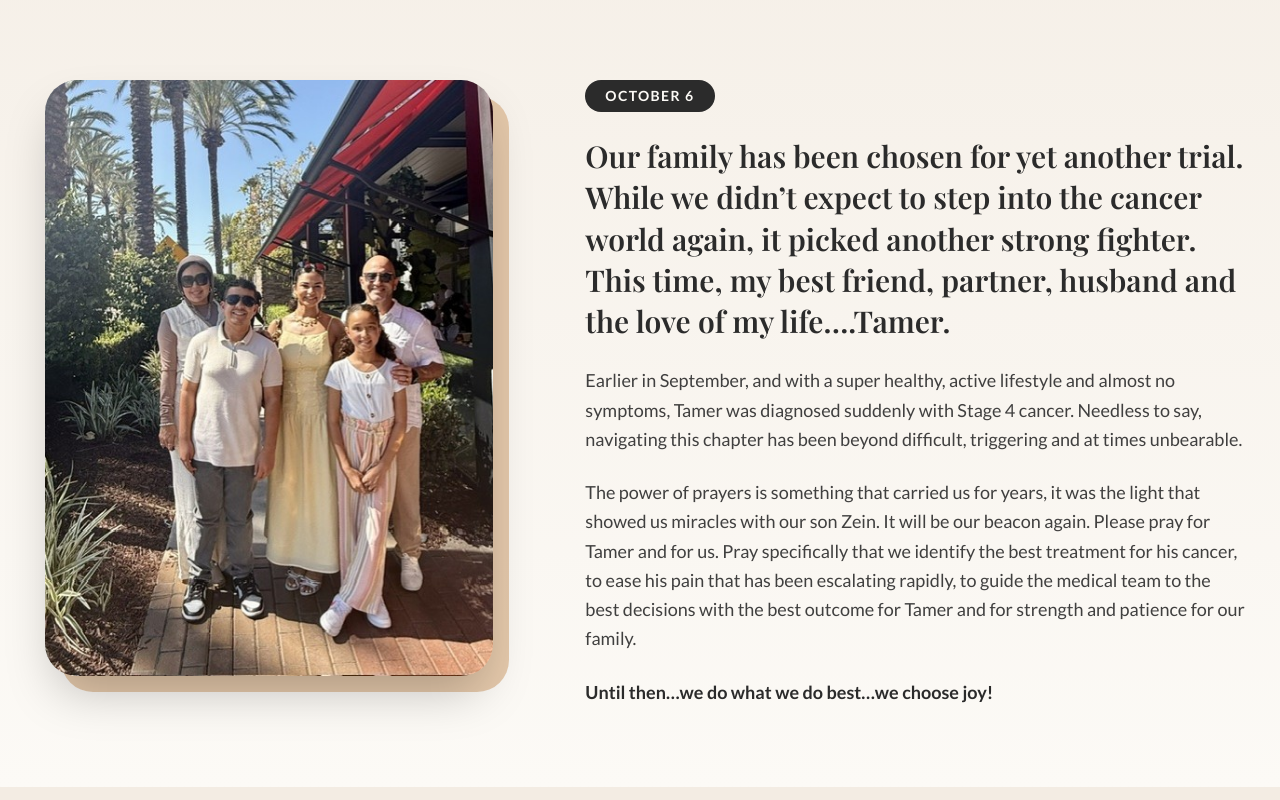
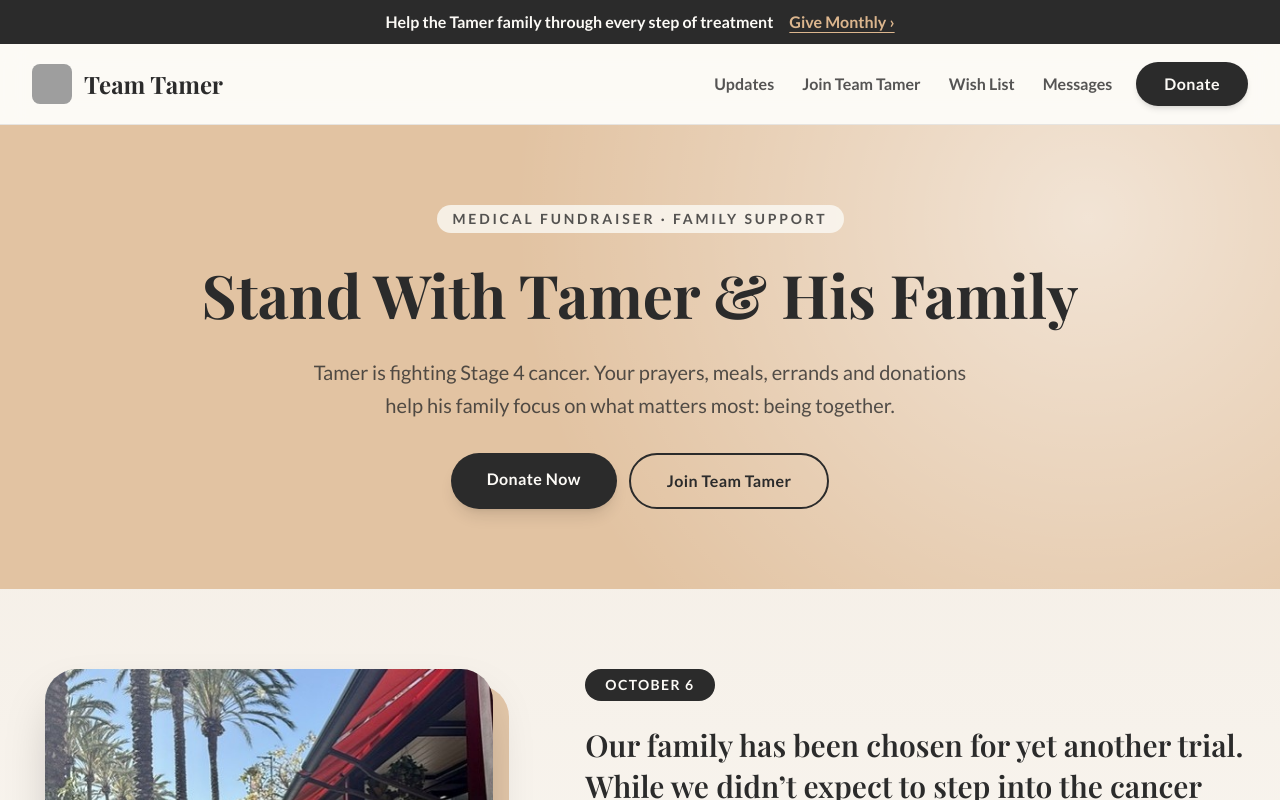
Before and after one commit to shalinjirawla/Twogooders_charity, a Next.js app: page / in a window 1280 px wide. Shown: the top 800 px of the page. Built offline with nearby package versions, Linux system fonts and the light colour scheme; grey boxes are pictures that could not be loaded.

Commit message:
fund raiser header

```diff
--- a/src/app/globals.css
+++ b/src/app/globals.css
@@ -17,3 +17,8 @@ body {
   color: var(--color-ink);
   font-family: var(--font-sans);
 }
+
+html {
+  scroll-behavior: smooth;
+  scroll-padding-top: 6rem;
+}
--- a/src/app/layout.tsx
+++ b/src/app/layout.tsx
@@ -15,7 +15,7 @@ const playfair = Playfair_Display({
 });
 
 export const metadata: Metadata = {
-  title: "It’s Tamer Time!",
+  title: "TG_tamer",
 };
 
 export default function RootLayout({ children }: LayoutProps<"/">) {
--- a/src/app/page.tsx
+++ b/src/app/page.tsx
@@ -1,4 +1,5 @@
 import Image from "next/image";
+import { SiteHeader } from "@/components/SiteHeader";
 
 const container = "mx-auto w-full max-w-7xl px-5 sm:px-8";
 
@@ -89,6 +90,8 @@ function Tick({
 
 export default function Home() {
   return (
+    <>
+    <SiteHeader />
     <main className="overflow-x-hidden text-lg">
       {/* ---------- Family update ---------- */}
       <section className="relative bg-gradient-to-b from-sand/70 to-cream">
@@ -155,7 +158,7 @@ export default function Home() {
       </section>
 
       {/* ---------- What's going on ---------- */}
-      <section className="py-20 sm:py-28">
+      <section id="updates" className="py-20 sm:py-28">
         <div className={container}>
           <div className="text-center">
             <Heading>WHAT’S GOING ON WITH TAM &amp; THE FAM</Heading>
@@ -217,7 +220,7 @@ export default function Home() {
       {/* ---------- Join + Wish list ---------- */}
       <section className="py-20 sm:py-28">
         <div className={`${container} grid items-start gap-8 lg:grid-cols-2`}>
-          <div className={card}>
+          <div id="join" className={card}>
             <Heading className="text-2xl sm:text-3xl">
               IT TAKES A VILLAGE TO BEAT CANCER - JOIN TEAM TAMER
             </Heading>
@@ -245,7 +248,7 @@ export default function Home() {
             </div>
           </div>
 
-          <div className={`${card} bg-gradient-to-br from-white to-sand/50`}>
+          <div id="wish-list" className={`${card} bg-gradient-to-br from-white to-sand/50`}>
             <Heading className="text-2xl sm:text-3xl">WISH LIST</Heading>
             <Accent />
             <p className="mt-6 font-bold text-ink/80">
@@ -312,7 +315,7 @@ export default function Home() {
       {/* ---------- Messages + Financial ---------- */}
       <section className="bg-sand/60 py-20 sm:py-28">
         <div className={`${container} grid items-start gap-8 lg:grid-cols-2`}>
-          <div className={`${card} flex flex-col`}>
+          <div id="messages" className={`${card} flex flex-col`}>
             <Heading className="text-2xl sm:text-3xl">
               MESSAGES TO TAMER &amp; THE FAM
             </Heading>
@@ -330,7 +333,7 @@ export default function Home() {
             </button>
           </div>
 
-          <div className={`${card} flex flex-col`}>
+          <div id="donate" className={`${card} flex flex-col`}>
             <Heading className="text-2xl sm:text-3xl">
               FINANCIAL ASSISTANCE
             </Heading>
@@ -385,5 +388,6 @@ export default function Home() {
         </div>
       </footer>
     </main>
+    </>
   );
 }
--- /dev/null
+++ b/src/components/SiteHeader.tsx
@@ -0,0 +1,107 @@
+import Image from "next/image";
+
+const container = "mx-auto w-full max-w-7xl px-5 sm:px-8";
+
+const links = [
+  { href: "#updates", label: "Updates" },
+  { href: "#join", label: "Join Team Tamer" },
+  { href: "#wish-list", label: "Wish List" },
+  { href: "#messages", label: "Messages" },
+];
+
+export function SiteHeader() {
+  return (
+    <>
+      {/* Announcement bar */}
+      <div className="bg-ink text-cream">
+        <div
+          className={`${container} flex flex-wrap items-center justify-center gap-x-4 gap-y-1 py-2.5 text-center text-sm sm:text-base`}
+        >
+          <span className="font-bold">
+            Help the Tamer family through every step of treatment
+          </span>
+          <a
+            href="#donate"
+            className="font-bold text-sun underline underline-offset-4 hover:text-cream"
+          >
+            Give Monthly ›
+          </a>
+        </div>
+      </div>
+
+      {/* Sticky navigation */}
+      <header className="sticky top-0 z-40 border-b border-ink/10 bg-cream/90 backdrop-blur-md">
+        <nav className={`${container} flex h-16 items-center gap-6 sm:h-20`}>
+          <a href="#top" className="flex shrink-0 items-center gap-3">
+            <Image
+              src="/icon.svg"
+              alt=""
+              width={40}
+              height={40}
+              unoptimized
+              className="size-9 rounded-lg sm:size-10"
+            />
+            <span className="font-serif text-xl font-bold sm:text-2xl">
+              Team Tamer
+            </span>
+          </a>
+          <ul className="ml-auto hidden items-center gap-7 font-bold text-ink/80 lg:flex">
+            {links.map((l) => (
+              <li key={l.href}>
+                <a
+                  href={l.href}
+                  className="transition-colors hover:text-gold"
+                >
+                  {l.label}
+                </a>
+              </li>
+            ))}
+          </ul>
+          <a
+            href="#donate"
+            className="ml-auto rounded-full bg-ink px-5 py-2 text-sm font-bold tracking-wide text-cream shadow-md transition hover:-translate-y-0.5 hover:shadow-lg sm:px-7 sm:py-2.5 sm:text-base lg:ml-0"
+          >
+            Donate
+          </a>
+        </nav>
+      </header>
+
+      {/* Fundraiser banner */}
+      <section id="top" className="relative overflow-hidden bg-sun/80">
+        <div
+          aria-hidden
+          className="absolute inset-0 bg-[radial-gradient(circle_at_85%_20%,rgba(255,255,255,0.55),transparent_50%)]"
+        />
+        <div
+          className={`${container} relative flex flex-col items-center gap-6 py-14 text-center sm:py-20`}
+        >
+          <span className="rounded-full bg-cream/80 px-4 py-1 text-xs font-bold tracking-[0.2em] text-ink/80 uppercase sm:text-sm">
+            Medical Fundraiser · Family Support
+          </span>
+          <h1 className="max-w-4xl font-serif text-4xl leading-tight font-bold text-ink sm:text-6xl">
+            Stand With Tamer &amp; His Family
+          </h1>
+          <p className="max-w-2xl text-lg leading-relaxed text-ink/80 sm:text-xl">
+            Tamer is fighting Stage 4 cancer. Your prayers, meals, errands and
+            donations help his family focus on what matters most: being
+            together.
+          </p>
+          <div className="mt-2 flex flex-col gap-3 sm:flex-row">
+            <a
+              href="#donate"
+              className="rounded-full bg-ink px-9 py-3.5 font-bold tracking-wide text-cream shadow-lg transition hover:-translate-y-0.5 hover:shadow-xl"
+            >
+              Donate Now
+            </a>
+            <a
+              href="#join"
+              className="rounded-full border-2 border-ink bg-transparent px-9 py-3.5 font-bold tracking-wide text-ink transition hover:bg-ink hover:text-cream"
+            >
+              Join Team Tamer
+            </a>
+          </div>
+        </div>
+      </section>
+    </>
+  );
+}
```
Also changed, not shown: src/app/icon.svg (added).
